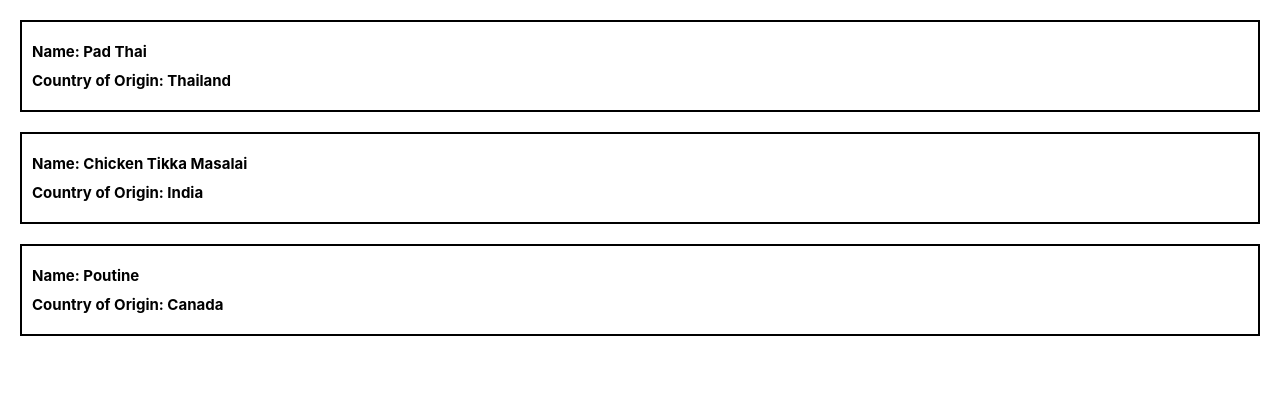
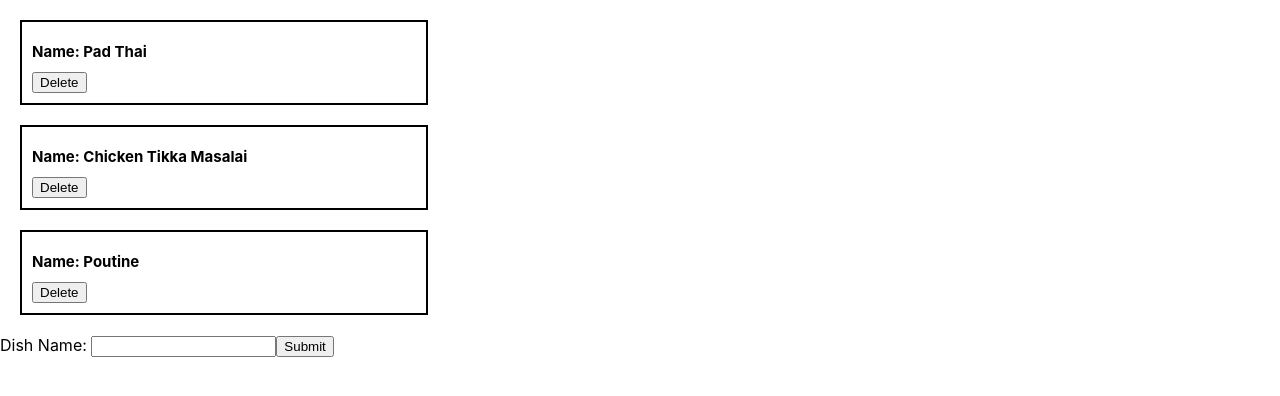
Before and after one commit to lredmo1/tastes-from-around-the-world, a React (Create React App) app: page / in a window 1280 px wide. Shown: the top 396 px of the page. Built offline with nearby package versions, Linux system fonts and the light colour scheme; data requests are answered from the project's data file.

Commit message:
delete and add working

```diff
--- /dev/null
+++ b/src/AddDishForm.js
@@ -0,0 +1,48 @@
+import { useState } from "react";
+
+function AddDishForm({setDishes}) {
+  const [formData, setFormData] = useState({
+    name: "",
+  });
+
+  function handleChange(e) {
+    let key = e.target.name;
+    let value = e.target.value;
+    setFormData({ ...formData, [key]: value });
+  }
+
+  function handleSubmit(e) {
+    e.preventDefault();
+    fetch("http://localhost:5000/dishes", {
+      method: "POST",
+      headers: { "Content-Type": "application/json" },
+      body: JSON.stringify(formData),
+    })
+      .then((resp) => resp.json())
+      .then((data) => {
+        setDishes((current) => [data, ...current]);
+        setFormData({
+          name: "",
+        });
+      });
+  }
+  return (
+    <form onSubmit={handleSubmit} id="add-dish-form">
+      <label>
+        Dish Name:{" "}
+        <input
+          name="name"
+          type="text"
+          value={formData.name}
+          onChange={handleChange}
+          placeholder=""
+          required
+        ></input>
+      </label>
+
+      <button type="submit">Submit</button>
+    </form>
+  );
+}
+
+export default AddDishForm;
--- a/src/DishesCard.js
+++ b/src/DishesCard.js
@@ -1,9 +1,17 @@
-function DishesCard({dish}) {
+function DishesCard({ dish, handleDeleteItem }) {
+
+  function handleDelete() {
+    fetch(`http://localhost:5000/dishes/${dish.id}`, {
+      method: "DELETE",
+    })
+      .then((resp) => resp.json())
+      .then((item) => handleDeleteItem(item));
+  }
 
   return (
     <div id="dishes-card">
       <h1>Name: {dish.name}</h1>
-      <h1>Country of Origin: {dish.country}</h1>
+      <button onClick={handleDelete}>Delete</button>
     </div>
   );
 }
--- a/src/Home.js
+++ b/src/Home.js
@@ -1,5 +1,6 @@
 import { useState, useEffect } from "react";
 import DishesCard from "./DishesCard"
+import AddDishForm from "./AddDishForm"
 
 function Home() {
   const [dishes, setDishes] = useState([]);
@@ -10,11 +11,17 @@ function Home() {
       .then((data) => setDishes(data));
   }, []);
 
-  let dishesCards = dishes.map((dish) => <DishesCard dish={dish} key={dish.id}/>)
+  function handleDeleteItem(deletedDish) {
+    const updatedDishes = dishes.filter((dish) => dish.id !== deletedDish.id);
+    setDishes(updatedDishes);
+}
+
+  let dishesCards = dishes.map((dish) => <DishesCard dish={dish} key={dish.id} handleDeleteItem={handleDeleteItem}/>)
 
   return (
     <>
       {dishesCards}
+      <AddDishForm setDishes={setDishes}/>
     </>
   );
 }
--- a/src/index.css
+++ b/src/index.css
@@ -16,6 +16,7 @@ code {
   border: 2px solid black;
   margin: 20px;
   padding: 10px;
+  width: 30%;
 }
 
 h1 {
```
